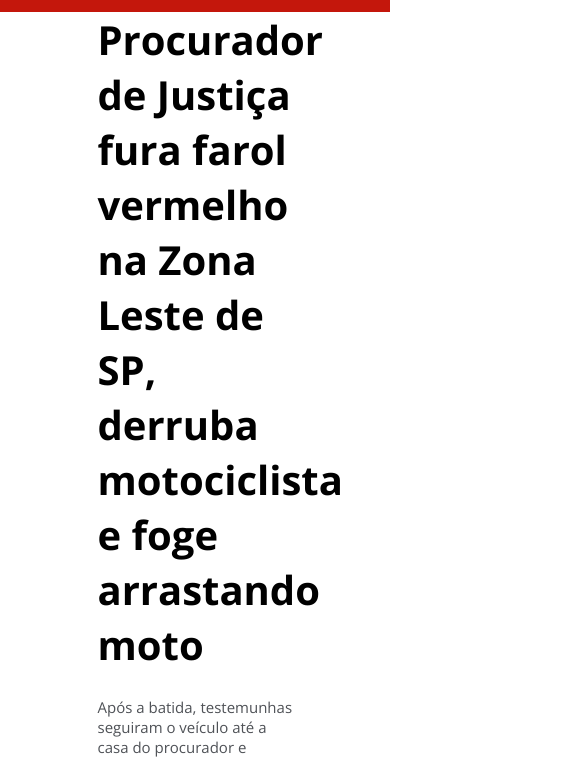
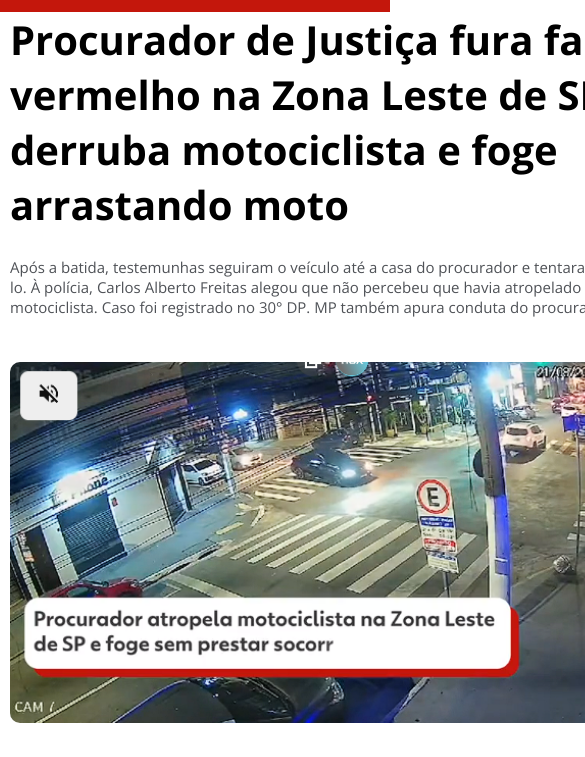
Before and after one commit to LuigiMDev/g1-c-pia, a plain HTML site: page index.html in a window 390 px wide. Shown: the part 62-819 px from the top of the page, 585 px wide, since content can reach past the window. Drawn offline with nearby package versions, Linux system fonts and the light colour scheme.

Commit message:
responsividade melhorada

```diff
--- a/style.css
+++ b/style.css
@@ -9,7 +9,7 @@
 
 header {
     position: fixed;
-    width: 100vw;
+    width: 100%;
     height: 74px;
     display: flex;
     justify-content: center;
@@ -28,7 +28,7 @@ nav {
 }
 
 main {
-    width: 50vw;
+    width: 648px;
     margin: 0px auto;
     padding: 74px;
 }
@@ -64,3 +64,10 @@ br {
     font-size: 15px;
     color: #4f5257;
 }
+
+@media screen and (max-width: 800px) {
+    main {
+        margin: 0px;
+        padding: 74px 10px;
+    }
+}
```
